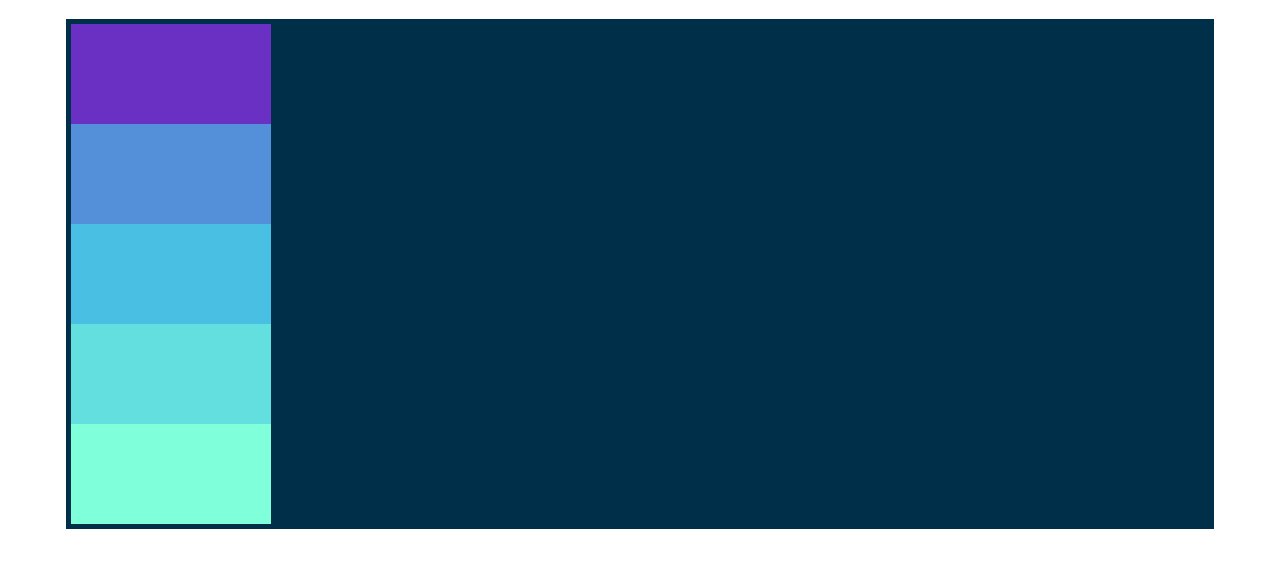
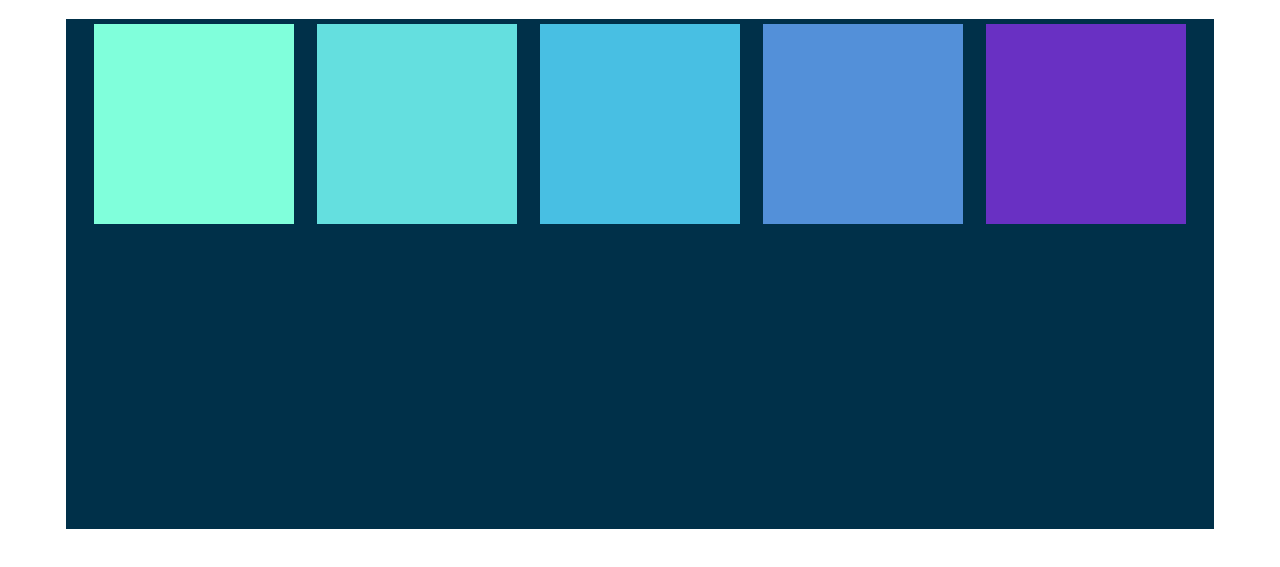
Before and after one commit to codershrutik/Responsive-CSS-and-Flexbox, a plain HTML site: page src/index.html in a window 1280 px wide. Shown: the part 67-634 px from the top of the page. Drawn offline with nearby package versions, Linux system fonts and the light colour scheme.

Commit message:
added all justify-content properties

```diff
--- a/src/app.css
+++ b/src/app.css
@@ -11,7 +11,8 @@ h1 {
     margin: 0 auto;
     border: 5px solid #003049;
     display: flex;
-    flex-direction: column-reverse;
+    flex-direction: row;
+    justify-content: space-evenly;
 }
 
 #container div{
```
